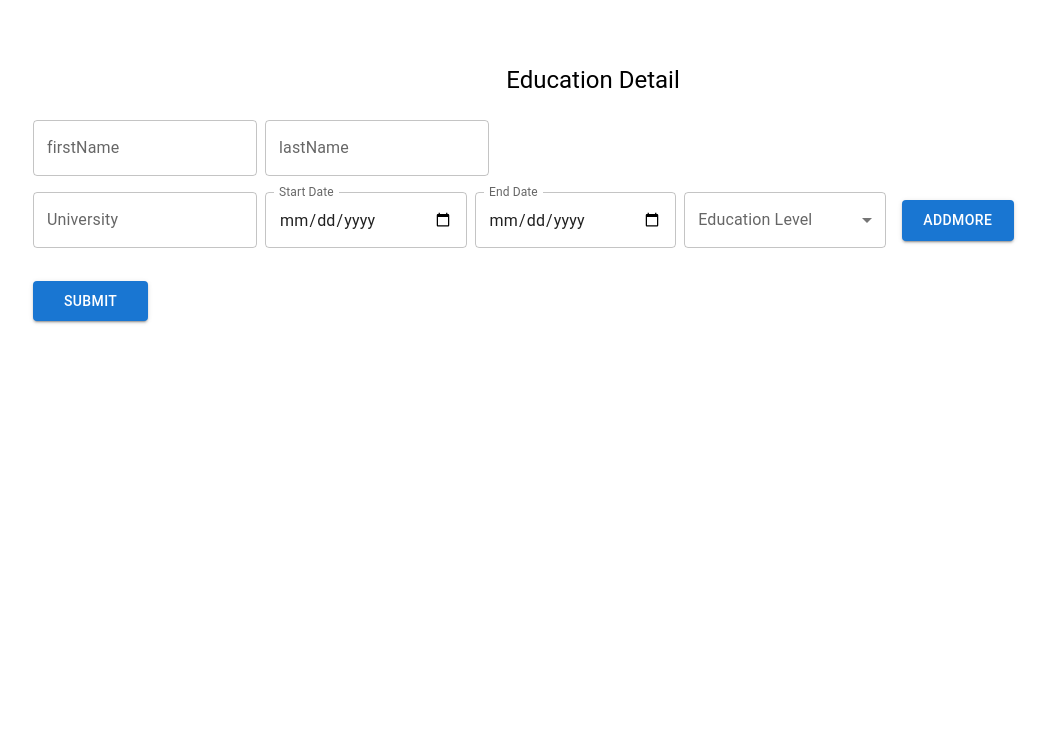
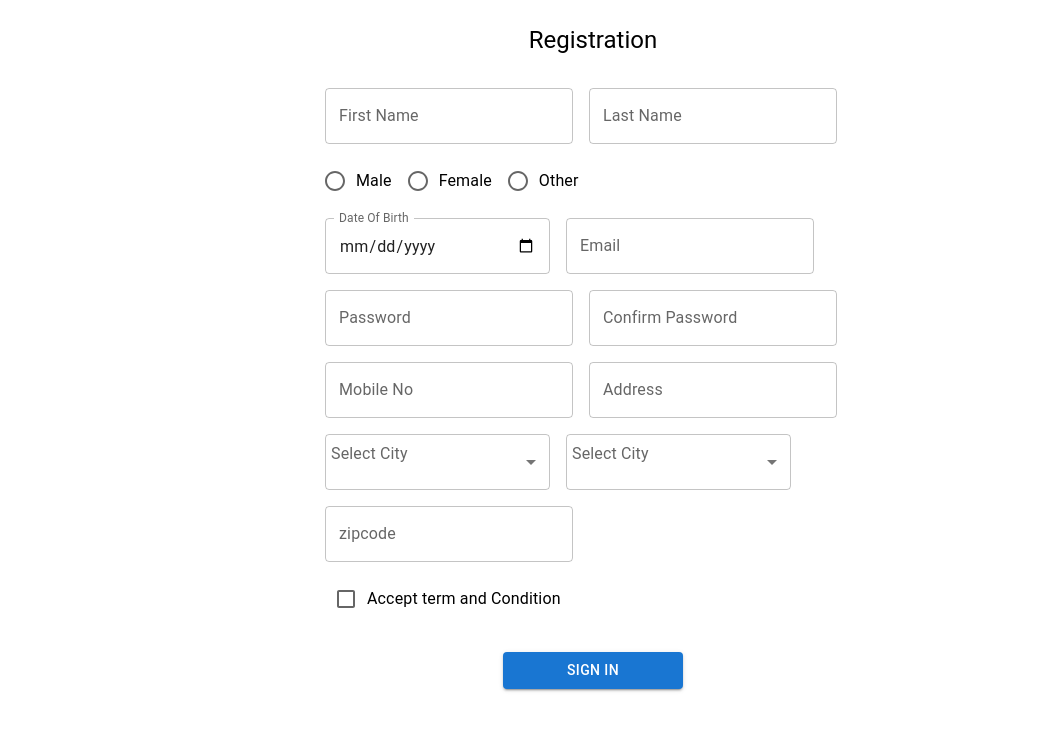
Before and after one commit to Ishwar608/React-Class-Task, a React (Create React App) app: page / in a window 1280 px wide. Shown: the top 730 px of the page, without its empty margins (47-1093 px from the left). Built offline with nearby package versions, Linux system fonts and the light colour scheme.

Commit message:
task complete

```diff
--- /dev/null
+++ b/src/All_Task_Of_class/ex-8_Formik_form/ExaFormikMatrial.js
@@ -0,0 +1,63 @@
+import React from 'react'
+import Container from '@mui/material/Container';
+import { Formik, Field, Form, ErrorMessage } from 'formik';
+import * as Yup from "yup";
+import { Button, TextField } from '@mui/material';
+import { Box, margin } from '@mui/system';
+
+
+export const ExaFormikMatrial = () => {
+
+    const SignupSchema = Yup.object().shape({
+        firstName: Yup.string()
+            .min(2, 'Too Short!')
+            .max(10, 'Too Long!')
+            .required('Please Enter Your First Name !'),
+
+        lastName: Yup.string()
+            .min(2, 'Too Short!')
+            .max(10, 'Too Long!')
+            .required('Please Enter Your Last Name !'),
+    });
+    return (
+        <Container>
+            <Formik
+                initialValues={{
+                    firstName: '',
+                    lastName: '',
+                }}
+
+                validationSchema={SignupSchema}
+
+                onSubmit={(values) => {
+                    console.log(values);
+                }}
+            >
+                <Form style={{margin:"50px"}}>
+                    <TextField
+                        id="firstName"
+                        name="firstName"
+                        placeholder="Enter your First Name"
+                    />
+                    <ErrorMessage name="firstName" />
+
+                    <TextField
+                        id="lastName"
+                        name="lastName"
+                        placeholder="Enter your Last Name"
+                    />
+                    <ErrorMessage name="lastName" />
+
+                    <Button
+                    type="submit"
+                    fullWidth
+                    variant="contained"
+                    sx={{ mt: 3, mb: 2 }}
+                >
+                    Sign In
+                </Button>
+                </Form>
+            </Formik>
+        </Container>
+    )
+}
--- a/src/All_Task_Of_class/ex-8_Formik_form/Registration.js
+++ b/src/All_Task_Of_class/ex-8_Formik_form/Registration.js
@@ -1,6 +1,8 @@
 import React from 'react'
 import { Formik, Field, Form, ErrorMessage } from 'formik';
 import * as Yup from "yup";
+import { Button, Checkbox, Container, FormControl, FormControlLabel, InputLabel, MenuItem, Radio, RadioGroup, Select, TextField, Typography } from '@mui/material';
+import { Box, textAlign } from '@mui/system';
 
 export const Registration = () => {
     let gender = ["Male", "Female", "Other"];
@@ -51,9 +53,25 @@ export const Registration = () => {
             .oneOf([true], "You must accept the terms and conditions")
     });
 
+    const ErrorM = ({ children }) => {
         return (
             <div>
+                <font color="red">{children}</font>
+            </div>
+        );
+    };
+    return (
+        <Container maxWidth="sm"
+        >
+            <Typography component="h1"
+                sx={{
+                    m: 3,
+                    textAlign: 'center',
+                }}
+                variant="h5">
+
                 Registration
+            </Typography>
             <Formik
                 initialValues={{
                     firstName: '',
@@ -78,116 +96,188 @@ export const Registration = () => {
                 }}
             >
                 <Form>
-                    <div>
-                        <label htmlFor="firstName">First Name</label>
-                        <Field id="firstName" name="firstName" placeholder="Enter your First Name" />
-                        <ErrorMessage name="firstName" />
-                    </div>
-                    <div>
-                        <label htmlFor="lastName">Last Name</label>
-                        <Field id="lastName" name="lastName" placeholder="Please your Last Name" />
-                        <ErrorMessage name="lastName" />
-                    </div>
-                    <div>
-                        <div id="my-radio-group">Gender</div>
+                    <TextField
+                        id="firstName"
+                        name="firstName"
+                        variant="outlined"
+                        label="First Name"
+                        sx={{ m: 1 }}
+                    />
+                    <ErrorMessage name="firstName" component={ErrorM} />
+
+                    <TextField
+                        id="lastName"
+                        name="lastName"
+                        variant="outlined"
+                        label="Last Name"
+                        sx={{ m: 1 }}
+                    />
+                    <ErrorMessage name="lastName" component={ErrorM} />
+
+                    <RadioGroup
+                        row
+                        sx={{ m: 1 }}
+                        aria-labelledby="demo-row-radio-buttons-group-label"
+                    >
                         {
                             gender.map((gen) => {
                                 return (
-                                    <label>
-                                        <Field type="radio" name="gender" value={gen} />
-                                        {gen}
-                                    </label>
+                                    <FormControlLabel
+                                        name="gender"
+                                        value={gen}
+                                        control={<Radio />}
+                                        label={gen} />
                                 );
                             })
                         }
-                        <ErrorMessage name="gender" />
-                    </div>
-                    <div>
-                        <label htmlFor="dob">Date of Birth</label>
-                        <Field type="date" id="dob" name="dob" />
-                        <ErrorMessage name="dob" />
-                    </div>
-                    <div>
-                        <label htmlFor="email">Email</label>
-                        <Field
+                    </RadioGroup>
+                    <ErrorMessage name="gender" component={ErrorM} />
+
+                    <TextField
+                        type="date"
+                        id="dob"
+                        name="dob"
+                        variant="outlined"
+                        label="Date Of Birth"
+                        InputLabelProps={{
+                            shrink: true,
+
+                        }}
+                        sx={{ m: 1, width: "225px" }}
+                    />
+                    <ErrorMessage name="dob" component={ErrorM} />
+
+                    <TextField
                         id="email"
                         name="email"
                         placeholder="jane@acme.com"
                         type="email"
+                        variant="outlined"
+                        label="Email"
+                        sx={{ m: 1 }}
                     />
-                        <ErrorMessage name="email" />
-                    </div>
+                    <ErrorMessage name="email" component={ErrorM} />
 
-                    <div>
-                        <label htmlFor="password">Password</label>
-                        <Field type="password" id="password" name="password" placeholder="Enter your Password" />
-                        <ErrorMessage name="password" />
-                    </div>
+                    <TextField
+                        type="password"
+                        id="password"
+                        name="password"
+                        variant="outlined"
+                        label="Password"
+                        sx={{ m: 1 }}
+                    />
+                    <ErrorMessage name="password" component={ErrorM} />
 
-                    <div>
-                        <label htmlFor="confirmPassword">Confirm password</label>
-                        <Field type="password" id="confirmPassword" name="confirmPassword" placeholder="Enter your Password" />
+                    <TextField
+                        type="password"
+                        id="confirmPassword"
+                        name="confirmPassword"
+                        variant="outlined"
+                        label="Confirm Password"
+                        sx={{ m: 1 }}
+                    />
 
-                        <ErrorMessage name="confirmPassword" />
-                    </div>
+                    <ErrorMessage name="confirmPassword" component={ErrorM} />
 
-                    <div>
-                        <label htmlFor="phoneNO">Mobile NO</label>
-                        <Field id="phoneNO" name="phoneNO" placeholder="Enter your Mobile NO" />
-                        <ErrorMessage name="phoneNO" />
-                    </div>
 
-                    <div>
-                        <label htmlFor="Address">Address</label>
-                        <Field id="Address" name="Address" placeholder="Enter your Address" />
-                    </div>
+                    <TextField
+                        id="phoneNO"
+                        name="phoneNO"
+                        variant="outlined"
+                        margin="normal"
+                        label="Mobile No"
+                        sx={{ m: 1 }}
 
-                    <div>
-                        <label htmlFor="City">City</label>
-                        <Field name="City" as="select">
+                    />
+
+                    <ErrorMessage name="phoneNO" component={ErrorM} />
+
+
+                    <TextField
+                        id="Address"
+                        name="Address"
+                        variant="outlined"
+                        margin="normal"
+                        label="Address"
+                        sx={{ m: 1 }}
+
+                    />
+                    <FormControl>
+                        <InputLabel id="demo-simple-select-label">Select City</InputLabel>
+                        <Select
+                            name='City'
+                            labelId="demo-simple-select-label"
+                            id="demo-simple-select"
+                            sx={{ m: 1, width: "225px" }}
+
+                        >
+
                             {
                                 cities.map((city) => {
                                     return (
-                                        <option value={city}>{city}</option>
+                                        <MenuItem value={city}>{city}</MenuItem>
                                     );
                                 })
                             }
-                        </Field>
-                    </div>
+                        </Select>
+                    </FormControl>
 
-                    <div>
-                        <label htmlFor="state">State</label>
-                        <Field name="State" as="select">
+
+
+                    <FormControl>
+                        <InputLabel id="demo-simple-select-label">Select City</InputLabel>
+                        <Select
+                            name='State'
+                            labelId="demo-simple-select-label"
+                            id="demo-simple-select"
+                            sx={{ m: 1, width: "225px" }}
+
+                        >
                             {
                                 states.map((stat) => {
                                     return (
-                                        <option value={stat}>{stat}</option>
+                                        <MenuItem value={stat}>{stat}</MenuItem>
                                     );
                                 })
                             }
-                        </Field>
-                    </div>
+                        </Select>
+                    </FormControl>
 
-                    <div>
-                        <label htmlFor="zipcode">Zip-Code</label>
-                        <Field id="zipcode" name="zipcode" placeholder="Enter your Zipcode" />
-                        <ErrorMessage name="zipcode" />
-                    </div>
+                    <TextField
+                        id="zipcode"
+                        name="zipcode"
+                        variant="outlined"
+                        label="zipcode"
+                        sx={{ m: 1 }}
+
+                    />
+                    <ErrorMessage name="zipcode" component={ErrorM} />
+
+                    <Box>
+                        <FormControlLabel
+                            control={<Checkbox typeof='checkbox' name="acceptTerm" value="remember" color="primary" />}
+                            label="Accept term and Condition"
+                            sx={{ m: 1 }}
+
+                        />
+                    </Box>
 
 
+                    <ErrorMessage name="acceptTerm" component={ErrorM} />
+                    <Box sx={{textAlign: 'center'}}>
 
-                    <div>
-                        <label>
-                            <Field type="checkbox" name="acceptTerm" />
-                            Accept term and Condition
-                        </label>
-                        <ErrorMessage name="acceptTerm" />
-                    </div>
-
-                    <button type="submit">Submit</button>
-
+                        <Button
+                            type="submit"
+                            variant="contained"
+                            sx={{
+                                mt: 3, mb: 2,width:'180px'
+                            }}
+                        >
+                            Sign In
+                        </Button>
+                    </Box>
                 </Form>
             </Formik>
-        </div>
+        </Container >
     )
 }
--- a/src/App.js
+++ b/src/App.js
@@ -1,6 +1,8 @@
 import logo from './logo.svg';
 import './App.css';
-import DynamicFormMaterial from './All_Task_Of_class/ex-9_Dynamic_From/DynamicFormMaterial';
+// import { ExaFormikMatrial } from './All_Task_Of_class/ex-8_Formik_form/ExaFormikMatrial';
+
+// import DynamicFormMaterial from './All_Task_Of_class/ex-9_Dynamic_From/DynamicFormMaterial';
 // import { RegistrationFormik } from './All_Task_Of_class/ex-8_Formik_form/RegistrationFormik';
 //import DynamicNoramal from './All_Task_Of_class/ex-9_Dynamic_From/DynamicNoramal';
 // import Ex_1_usestate from './All_Task_Of_class/daily_routine_task/Ex_1_usestate'
@@ -11,7 +13,7 @@ import DynamicFormMaterial from './All_Task_Of_class/ex-9_Dynamic_From/DynamicFo
 // import {DataDeleteEdit} from './All_Task_Of_class/ex-5_Crud_opretion_delete_edit/DataDeleteEdit';
 // import { Registration } from './All_Task_Of_class/ex-6_Form_validation/Registration';
 // import { AxiosAPI } from './All_Task_Of_class/ex-7_axios/AxiosAPI';
-// import { Registration } from './All_Task_Of_class/ex-8_Formik_form/Registration';
+import { Registration } from './All_Task_Of_class/ex-8_Formik_form/Registration';
 
 
 
@@ -28,10 +30,11 @@ function App() {
     // <DataDeleteEdit/>
     // <Registration/>
     // <AxiosAPI/>
-    // <Registration/>
+    <Registration/>
     // <DynamicNoramal/>
     // <RegistrationFormik />
-    <DynamicFormMaterial/>
+    // <DynamicFormMaterial/>
+    // <ExaFormikMatrial/>
   );
 }
 
```
Also changed, not shown: src/All_Task_Of_class/ex-9_Dynamic_From/EmployeDetails.js (+0 -7 lines). Lines whose indentation alone changed are shown as unchanged.
